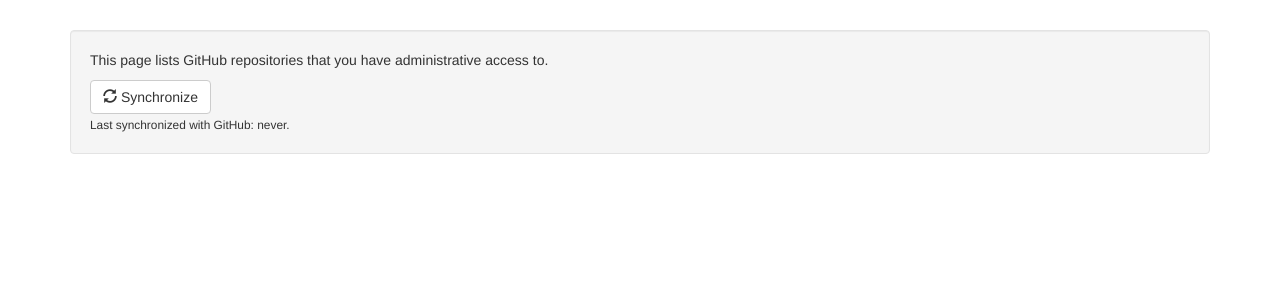
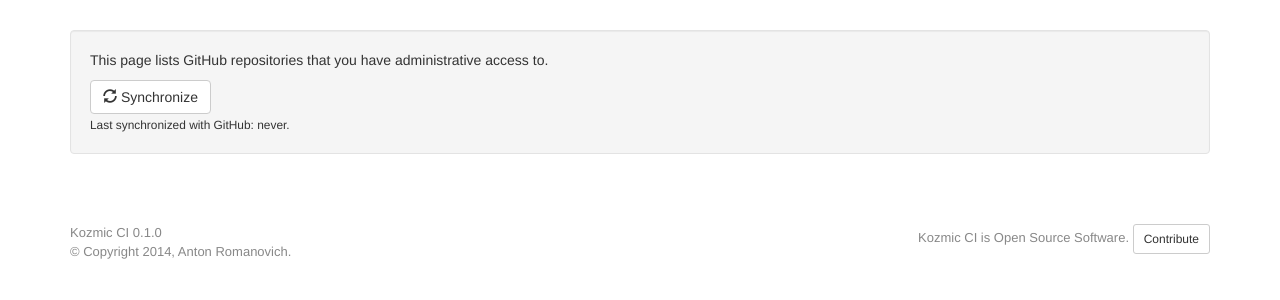
Before and after one commit to aromanovich/kozmic-ci, a Flask app: template kozmic/templates/repos/index.html in a window 1280 px wide. Shown: the part 82-382 px from the top of the page. Run offline with Flask 3, Linux system fonts and the light colour scheme; the template is opened without the code that fills it, so the values that code supplies are empty; parts of the project's set-up code (start-up, migrations or seed data) failed here and were passed over; some libraries are stand-ins or nearby versions.

Commit message:
Add Bitdeli badge, fix Sphinx warnings, add copyright to footer

```diff
--- a/docs/source/conf.py
+++ b/docs/source/conf.py
@@ -62,9 +62,10 @@ copyright = u'2014, Anton Romanovich'
 # built documents.
 #
 # The short X.Y version.
-version = '0.0.1'
+import kozmic
+version = kozmic.get_version()
 # The full version, including alpha/beta/rc tags.
-release = '0.0.1'
+release = version
 
 # The language for content autogenerated by Sphinx. Refer to documentation
 # for a list of supported languages.
--- a/kozmic/__init__.py
+++ b/kozmic/__init__.py
@@ -20,6 +20,12 @@ from flask.ext.assets import Environment, Bundle
 from flask.ext.wtf.csrf import CsrfProtect
 from flask.ext.mail import Mail
 from flask.ext.moment import Moment
+
+
+VERSION = '0.1.0'
+
+def get_version():
+    return VERSION
 
 
 db = SQLAlchemy()
@@ -95,6 +101,7 @@ def configure_blueprints(app):
 def register_jinja2_globals_and_filters(app):
     import wtforms
     from kozmic.builds import get_ansi_to_html_converter
+    app.jinja_env.globals['get_version'] = get_version
     app.jinja_env.globals['bootstrap_is_hidden_field'] = \
         lambda field: isinstance(field, wtforms.HiddenField)
     ansi_converter = get_ansi_to_html_converter()
--- a/kozmic/static/css/styles.css
+++ b/kozmic/static/css/styles.css
@@ -36,6 +36,16 @@ body {
 #topbar .username img {
   width: 38px;
   height: 38px;
+}
+
+footer {
+  margin-top: 30px;
+  color: #888;
+  font-size: 13px;
+}
+
+footer .pull-right {
+  text-align: right;
 }
 
 .job-actions {
--- a/kozmic/templates/_base.html
+++ b/kozmic/templates/_base.html
@@ -21,6 +21,8 @@
         <div class="navbar-collapse collapse">
           <ul class="nav navbar-nav navbar-right">
             <li><a href="{{ url_for('repos.index') }}">New Project</a></li>
+            {# TODO The link to docs must contain the current Kozmic CI version #}
+            <li><a href="http://kozmic-ci.readthedocs.org/en/latest/">Docs</a></li>
             <li class="dropdown">
               <a href="#" class="dropdown-toggle  username" data-toggle="dropdown">
                 <img src="{{ current_user.gh_avatar_url }}" class="img-circle">
@@ -38,6 +40,18 @@
       <div class="container">
         {% block container %}
         {% endblock %}
+        <footer>
+          <p class="pull-left">
+            Kozmic CI {{ get_version() }}<br>
+            &copy; Copyright 2014, Anton Romanovich.
+          </p>
+          <p class="pull-right">
+            Kozmic CI is Open Source Software.
+            <a class="btn btn-default btn-sm" href="https://github.com/aromanovich/kozmic-ci">
+              Contribute
+            </a>
+          </p>
+        </footer>
       </div>
     {% endblock %}
   </body>
```
Also changed, not shown: README.md, 2 other files.
